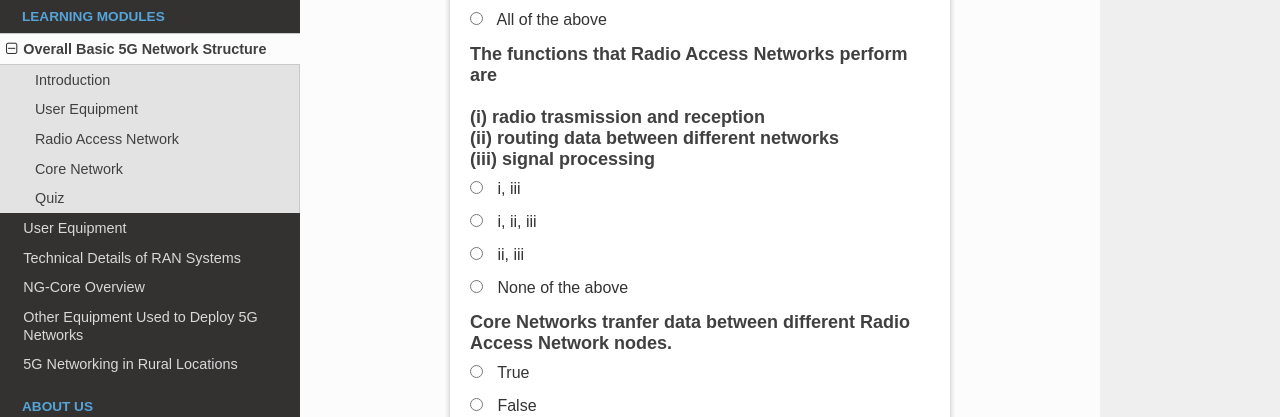
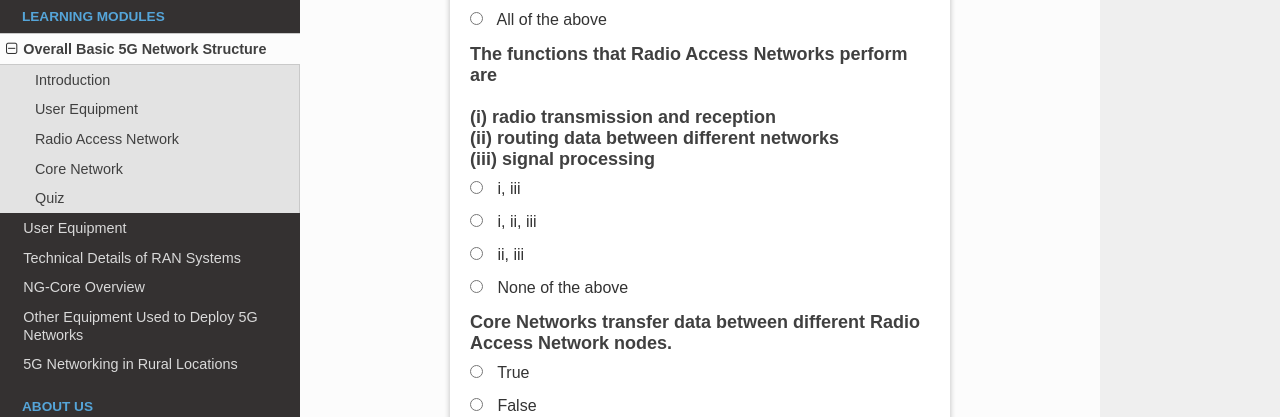
Before and after one commit to zachlop1/5Gdocumentation, a Sphinx documentation site: the page built from docs/source/learningmodule1.rst, in a window 1280 px wide and 900 px high, scrolled down 2284 px. Shown: the part 178-595 px from the top of the window. Built offline with Sphinx 7.4.7 and the Read the Docs theme 2.0.0, drawn with Linux system fonts in a browser that asks for light colours.

Commit message:
Update Module1quiz.html
typos

```diff
--- a/docs/source/Module1quiz.html
+++ b/docs/source/Module1quiz.html
@@ -127,7 +127,7 @@
 			</div>
 
 			<div class="question">
-				The functions that Radio Access Networks perform are <br /><br />(i) radio trasmission and reception <br />(ii) routing data between different networks <br />
+				The functions that Radio Access Networks perform are <br /><br />(i) radio transmission and reception <br />(ii) routing data between different networks <br />
 				(iii) signal processing
 			</div>
 			<div class="answer">
@@ -156,7 +156,7 @@
 			</div>
 
 			<div class="question">
-				Core Networks tranfer data between different Radio Access Network nodes.
+				Core Networks transfer data between different Radio Access Network nodes.
 			</div>
 			<div class="answer">
 				<label>
```
